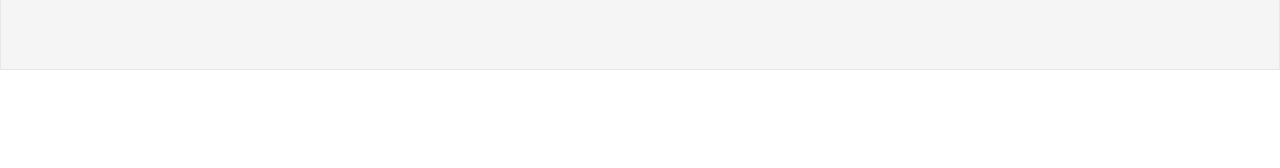
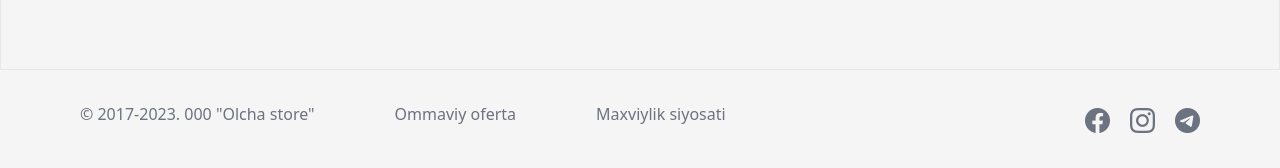
Before and after one commit to Islombek-2008/olcha-uz, a Vue app: page / in a window 1280 px wide. Shown: the part 960-1128 px from the top of the page. Built offline with nearby package versions, Linux system fonts and the light colour scheme.

Commit message:
dooter bottom

```diff
--- a/src/App.vue
+++ b/src/App.vue
@@ -241,7 +241,7 @@
       />
     </div>
   </div>
-  <footer class="footer mb-20">
+  <footer class="footer">
     <div
       class="border flex space-x-20 px-7 justify-between bg-neutral-100 py-[50px]"
     >
@@ -254,7 +254,7 @@
             height="30"
         /></a>
         <div class="space-y-3 flex flex-col mt-7">
-          <p>{{ qollabQuvvatlashRaqami }} </p>
+          <p>{{ qollabQuvvatlashRaqami }}</p>
           <a
             class="text-2xl font-bold hover:text-red-500"
             href="tel:+998712022021"
@@ -263,7 +263,9 @@
             +998 (71) 202 2021
           </a>
           <p><i class="bi bi-geo-alt-fill text-red-500"></i> {{ manzil }}</p>
-          <a href="#" class="hover:text-red-600"><i class="bi bi-envelope"></i> info@olcha.uz</a>
+          <a href="#" class="hover:text-red-600"
+            ><i class="bi bi-envelope"></i> info@olcha.uz</a
+          >
         </div>
       </div>
       <div>
@@ -272,39 +274,25 @@
         </h2>
         <div class="flex space-x-[50px]">
           <div class="space-y-3 flex flex-col">
-            <a href="#" class="hover:text-gray-500"
-              >{{ bizHaqimizda }} </a
-            >
-            <a href="#" class="hover:text-gray-500"
-              >{{ boshIshOrinlari }}
-            </a>
+            <a href="#" class="hover:text-gray-500">{{ bizHaqimizda }} </a>
+            <a href="#" class="hover:text-gray-500">{{ boshIshOrinlari }} </a>
             <a href="#" class="hover:text-gray-500"
               >{{ tavarlarniQaytarishVaTavarlarniAlmashtirish }}
             </a>
             <a href="#" class="hover:text-gray-500"
               >{{ mudatliTolovShartlari }}
             </a>
-            <a href="#" class="hover:text-gray-500">{{ yordam }}  </a>
-            <a href="#" class="hover:text-gray-500"
-              >{{ yetkazibBerish }}
-            </a>
+            <a href="#" class="hover:text-gray-500">{{ yordam }} </a>
+            <a href="#" class="hover:text-gray-500">{{ yetkazibBerish }} </a>
           </div>
           <div class="space-y-3 flex flex-col">
+            <a href="#" class="hover:text-gray-500">{{ ekoFriendly }} </a>
+            <a href="#" class="hover:text-gray-500">{{ bonusVaAksiyalar }} </a>
             <a href="#" class="hover:text-gray-500"
-              >{{ ekoFriendly }} </a
-            >
-            <a href="#" class="hover:text-gray-500"
-              >{{ bonusVaAksiyalar }} </a
-            >
-            <a href="#" class="hover:text-gray-500"
-              >{{ tolovVaYetkazibBerish }} </a
-            >
-            <a href="# " class="bg-red-600 text-white"
-              >{{ OlchaSoting }} </a
-            >
-            <a href="# " class="hover:text-gray-500"
-              >{{ servisMarkazlari }} </a
-            >
+              >{{ tolovVaYetkazibBerish }}
+            </a>
+            <a href="# " class="bg-red-600 text-white">{{ OlchaSoting }} </a>
+            <a href="# " class="hover:text-gray-500">{{ servisMarkazlari }} </a>
           </div>
         </div>
       </div>
@@ -366,24 +354,47 @@
       </div>
     </div>
   </footer>
+  <div class="flex w-[100%] py-8 px-20 justify-between bg-neutral-100">
+    <div class="flex space-x-20">
+      <p class="text-gray-500">© 2017-2023. 000 "Olcha store"</p>
+      <a href="#" class="text-gray-500 hover:text-red-600">{{ omaviyOfera }}</a>
+      <a href="#" class="text-gray-500 hover:text-red-600">{{
+        maxfiylikSiyosati
+      }}</a>
+    </div>
+    <div class="flex space-x-5">
+      <a href="#" class="text-gray-500 hover:text-red-600"
+        ><i class="bi bi-facebook text-[25px]"></i
+      ></a>
+      <a href="#" class="text-gray-500 hover:text-red-600"
+        ><i class="bi bi-instagram text-[25px]"></i
+      ></a>
+      <a href="#" class="text-gray-500 hover:text-red-600"
+        ><i class="bi bi-telegram text-[25px]"></i
+      ></a>
+    </div>
+  </div>
 </template>
 <script>
 export default {
   data() {
     return {
-      servisMarkazlari:"Servis markazlari",
-      OlchaSoting :"olcha da soting",
-      tolovVaYetkazibBerish:"To'lov va yetkazib berish",
-      bonusVaAksiyalar:"Bonus va aksiyalar",
-      ekoFriendly:"Eco-friendly",
-      yetkazibBerish:"Yetkazib berish",
-      yordam:"Yordam",
-      mudatliTolovShartlari:"Muddatli to'lov shartlari",
-      tavarlarniQaytarishVaTavarlarniAlmashtirish:"To'lovni qaytarish va tovarlarni almashtirish",
-      boshIshOrinlari:"Bo'sh ish o'rinlari",
-      bizHaqimizda:"Biz haqimizda",
-      malumot:"Ma'lumot",
-      manzil:"Qozitarnov, Toshkent",
+      maxfiylikSiyosati: "Maxviylik siyosati",
+      omaviyOfera: "Ommaviy oferta",
+      servisMarkazlari: "Servis markazlari",
+      OlchaSoting: "olcha da soting",
+      tolovVaYetkazibBerish: "To'lov va yetkazib berish",
+      bonusVaAksiyalar: "Bonus va aksiyalar",
+      ekoFriendly: "Eco-friendly",
+      yetkazibBerish: "Yetkazib berish",
+      yordam: "Yordam",
+      mudatliTolovShartlari: "Muddatli to'lov shartlari",
+      tavarlarniQaytarishVaTavarlarniAlmashtirish:
+        "To'lovni qaytarish va tovarlarni almashtirish",
+      boshIshOrinlari: "Bo'sh ish o'rinlari",
+      bizHaqimizda: "Biz haqimizda",
+      malumot: "Ma'lumot",
+      manzil: "Qozitarnov, Toshkent",
       qollabQuvvatlashRaqami: "Qo'llab-quvvatlash raqami",
       mudatliTolov: "0% Muddatli to'lov",
       chegirmalar: "Chegirmalar",
@@ -453,21 +464,23 @@ export default {
       }
     },
     ozbekLotin() {
+      this.maxfiylikSiyosati = "Maxfiylik siyosati";
+      this.omaviyOfera = "Ommaviy oferta";
       this.qollabQuvvatlashRaqami = "Qo'llab-quvvatlash raqami";
       this.manzil = "Qozitarnov, Toshkent";
       this.malumot = "Ma'lumot";
       this.bizHaqimizda = "Biz haqimizda";
-       this.boshIshOrinlari = "Bo'sh ish o'rinlari";
-      this.tavarlarniQaytarishVaTavarlarniAlmashtirish = "To'lovni qaytarish va tovarlarni almashtirish";
+      this.boshIshOrinlari = "Bo'sh ish o'rinlari";
+      this.tavarlarniQaytarishVaTavarlarniAlmashtirish =
+        "To'lovni qaytarish va tovarlarni almashtirish";
       this.mudatliTolovShartlari = "Muddatli to'lov shartlari";
       this.yordam = "Yordam";
       this.yetkazibBerish = "Yetkazib berish";
       this.bonusVaAksiyalar = "Bonus va aksiyalar";
       this.tolovVaYetkazibBerish = "To'lov va yetkazib berish";
       this.OlchaSoting = "olcha da soting";
-      this.servisMarkazlari ="Servis markazlari";
-
-       this.bizningMobilIlova =
+      this.servisMarkazlari = "Servis markazlari";
+      this.bizningMobilIlova =
         "Bizning mobil ilovamiz AppGallery, App store va Google play-da";
       this.mudatliTolov = "0% Muddatli to'lov";
       this.chegirmalar = "Chegirmalar";
@@ -494,12 +507,15 @@ export default {
         "Telefon raqami maydoni majburiy, to'ldirishingiz lozim";
     },
     krilLotin() {
+      this.maxfiylikSiyosati = "Махфийлик сиёсати";
+      this.omaviyOfera = "Оммавий оферта";
       this.qollabQuvvatlashRaqami = "Қўллаб-қувватлаш рақами";
       this.manzil = "Қозитарнов, Тошкент";
       this.malumot = "Маълумот";
       this.bizHaqimizda = "Биз ҳақимизда";
       this.boshIshOrinlari = "Бўш иш ўринлари";
-      this.tavarlarniQaytarishVaTavarlarniAlmashtirish = "Маҳсулотларини қайтариш ва алмаштириш";
+      this.tavarlarniQaytarishVaTavarlarniAlmashtirish =
+        "Маҳсулотларини қайтариш ва алмаштириш";
       this.mudatliTolovShartlari = "Муддатли тўлов";
       this.yordam = "Ёрдам";
       this.yetkazibBerish = "Етказиб бериш";
@@ -507,7 +523,6 @@ export default {
       this.tolovVaYetkazibBerish = "Тўлов ва етказиб бериш";
       this.OlchaSoting = "olcha да сотинг";
       this.servisMarkazlari = "Сервис марказлари";
-
       this.mudatliTolov = "0% Муддатли тўлов";
       this.chegirmalar = "Чегирмалар";
       this.yutuqliOyinlar = "Ютуқли ўйинлар";
@@ -534,12 +549,15 @@ export default {
         "Бизнинг мобил иловамиз AppGallery, App store ва Google play-да";
     },
     krilrus() {
+      this.maxfiylikSiyosati = "Политика конфиденциальности";
+      this.omaviyOfera = "Публичная оферта";
       this.qollabQuvvatlashRaqami = "Телефон поддержки";
       this.manzil = "Козитарнов, Ташкент";
       this.malumot = "Информация";
       this.bizHaqimizda = "О компании";
       this.boshIshOrinlari = "Вакансии";
-      this.tavarlarniQaytarishVaTavarlarniAlmashtirish = "Возврат и обмен товаров";
+      this.tavarlarniQaytarishVaTavarlarniAlmashtirish =
+        "Возврат и обмен товаров";
       this.mudatliTolovShartlari = "Условия рассрочки";
       this.yordam = "Помощь";
       this.yetkazibBerish = "Доставка";
```
